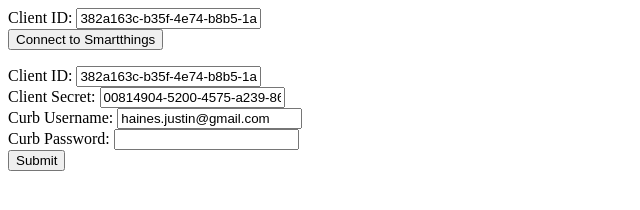
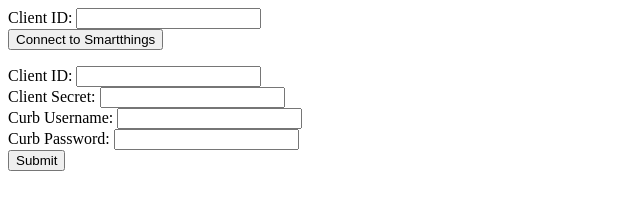
Before and after one commit to jhaines0/CurbBridge, a website: page curbbridge/index.html in a window 1280 px wide. Shown: the whole page, without its empty margins (0-640 px from the left). Drawn offline with Linux system fonts and the light colour scheme.

Commit message:
clean up index

```diff
--- a/curbbridge/index.html
+++ b/curbbridge/index.html
@@ -3,7 +3,7 @@
 <body>
 
     <form method="get" id="clientIdForm" action="https://graph.api.smartthings.com/oauth/authorize">
-        Client ID: <input type="text" name="client_id" value="382a163c-b35f-4e74-b8b5-1a313ccd7067"><br>
+        Client ID: <input type="text" name="client_id" value=""><br>
     </form>
 
     <button onclick="getAuthorizationCode()">Connect to Smartthings</button><br>
@@ -13,9 +13,9 @@
 
 
     <form method="post" id="connectForm" action="http://127.0.0.1:8000/">
-        Client ID: <input type="text" name="client_id" value="382a163c-b35f-4e74-b8b5-1a313ccd7067"><br>
-        Client Secret: <input type="text" name="client_secret" autocomplete="on" value="00814904-5200-4575-a239-86f1c42fb9e2"><br>
-        Curb Username: <input type="text" name="username" value="haines.justin@gmail.com"><br>
+        Client ID: <input type="text" name="client_id" value=""><br>
+        Client Secret: <input type="text" name="client_secret" autocomplete="on" value=""><br>
+        Curb Username: <input type="text" name="username" value=""><br>
         Curb Password: <input type="password" name="password"><br>
         <input type="submit" value="Submit">
     </form>
@@ -27,14 +27,3 @@
 
 </body>
 </html>
-
-<!--
-    <form method="post" id="mainForm" action="http://127.0.0.1:8000/">
-        Client ID: <input type="text" name="client_id" value="382a163c-b35f-4e74-b8b5-1a313ccd7067"><br>
-        Client Secret: <input type="text" name="client_secret" autocomplete="on" value="00814904-5200-4575-a239-86f1c42fb9e2"><br>
-        <input type="submit" value="Submit">
-    </form>
-
-</body>
-</html>
--->
```
